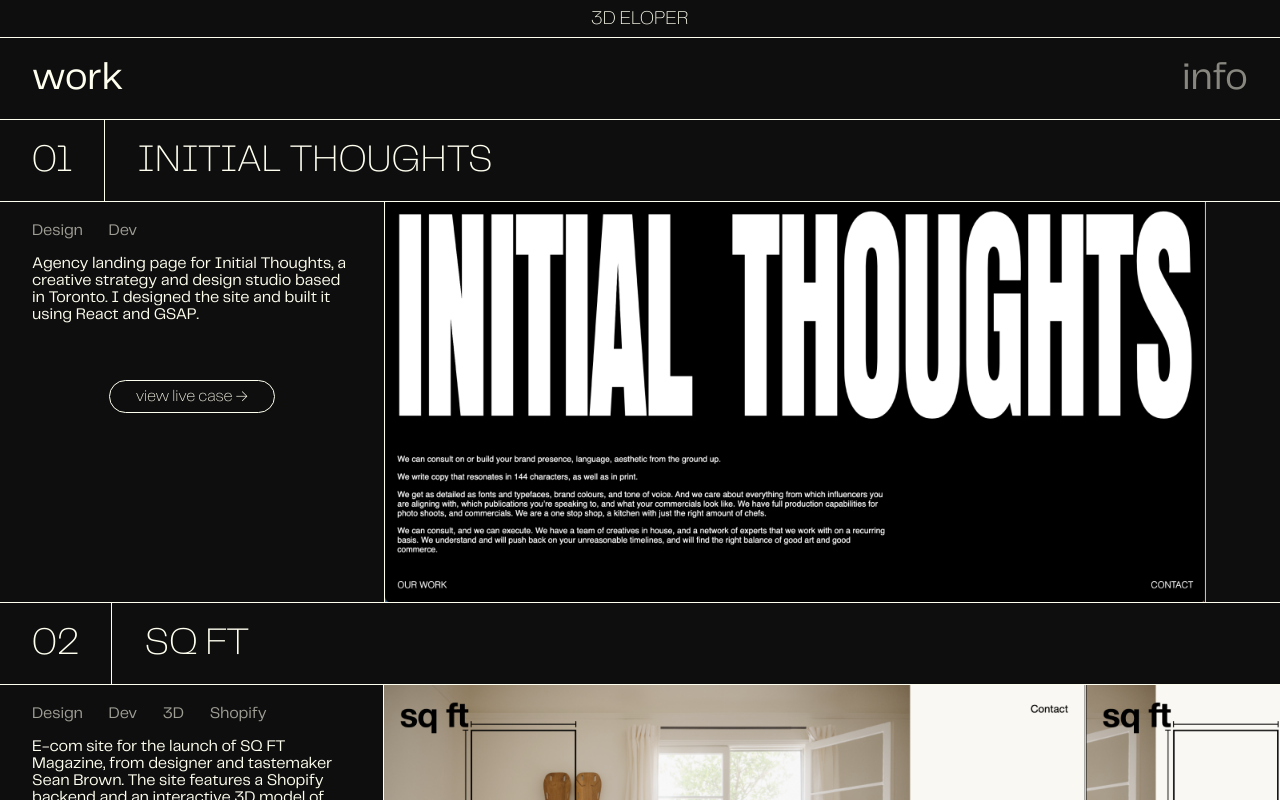
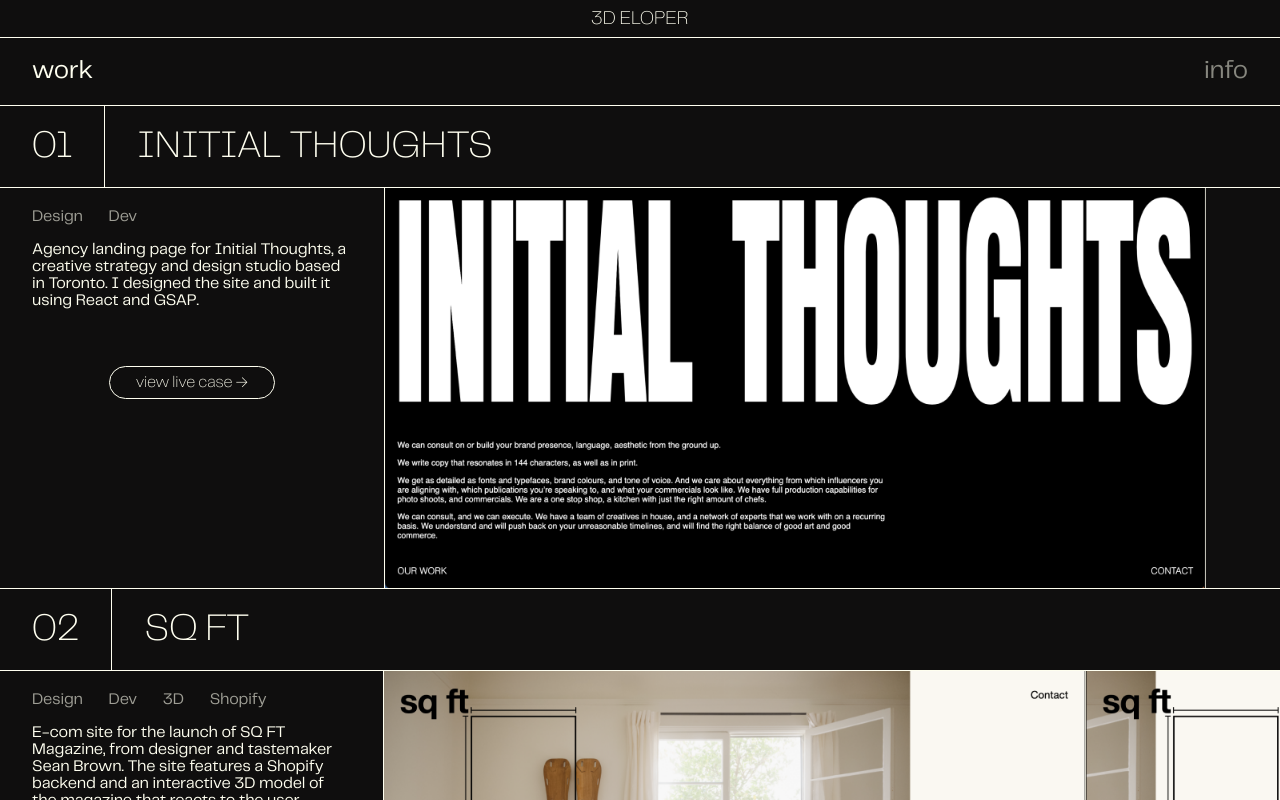
Before and after one commit to connorwhite-online/portfolio, a React (Create React App) app: page / in a window 1280 px wide. Shown: the top 800 px of the page. Built offline with nearby package versions, Linux system fonts and the light colour scheme.

Commit message:
desktop font size changed

```diff
--- a/src/components/Menu/index.css
+++ b/src/components/Menu/index.css
@@ -93,6 +93,6 @@
     }
 
     .nav-link {
-        font-size: 3vw;
+        font-size: 2vw;
     }
 }
```
